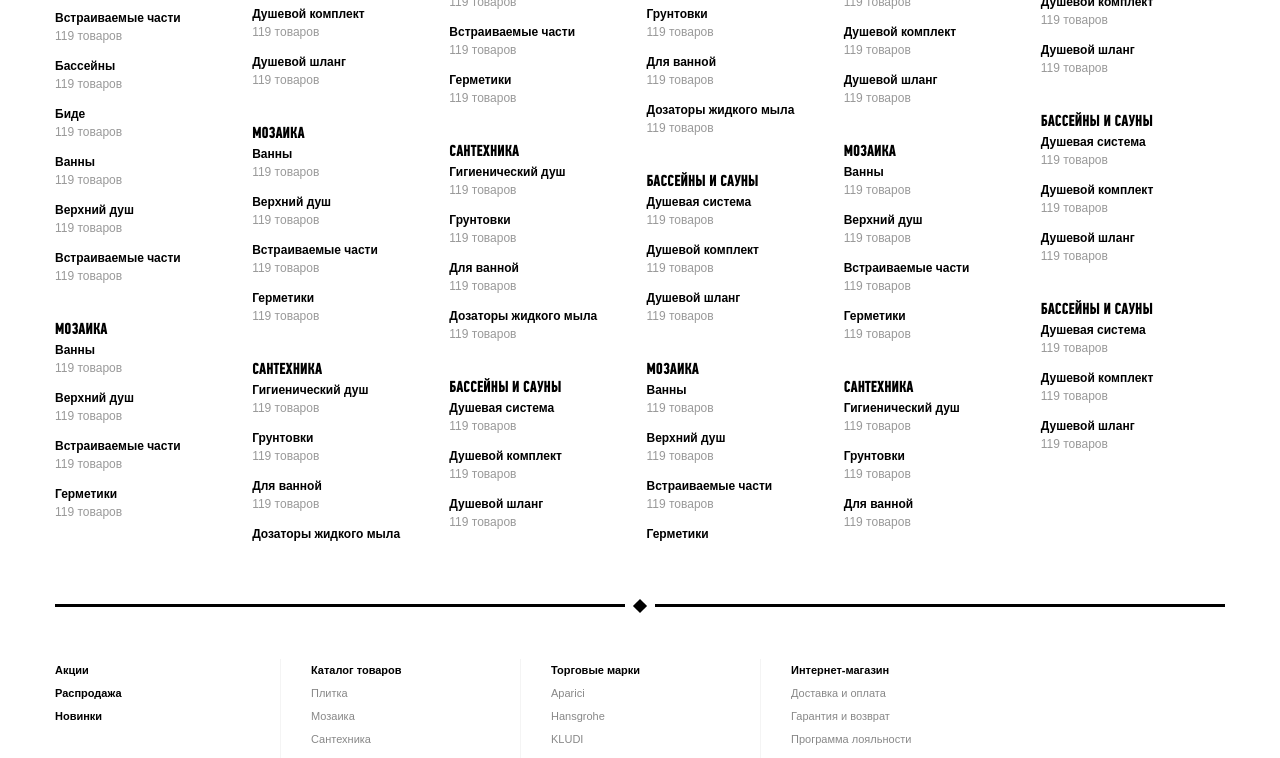
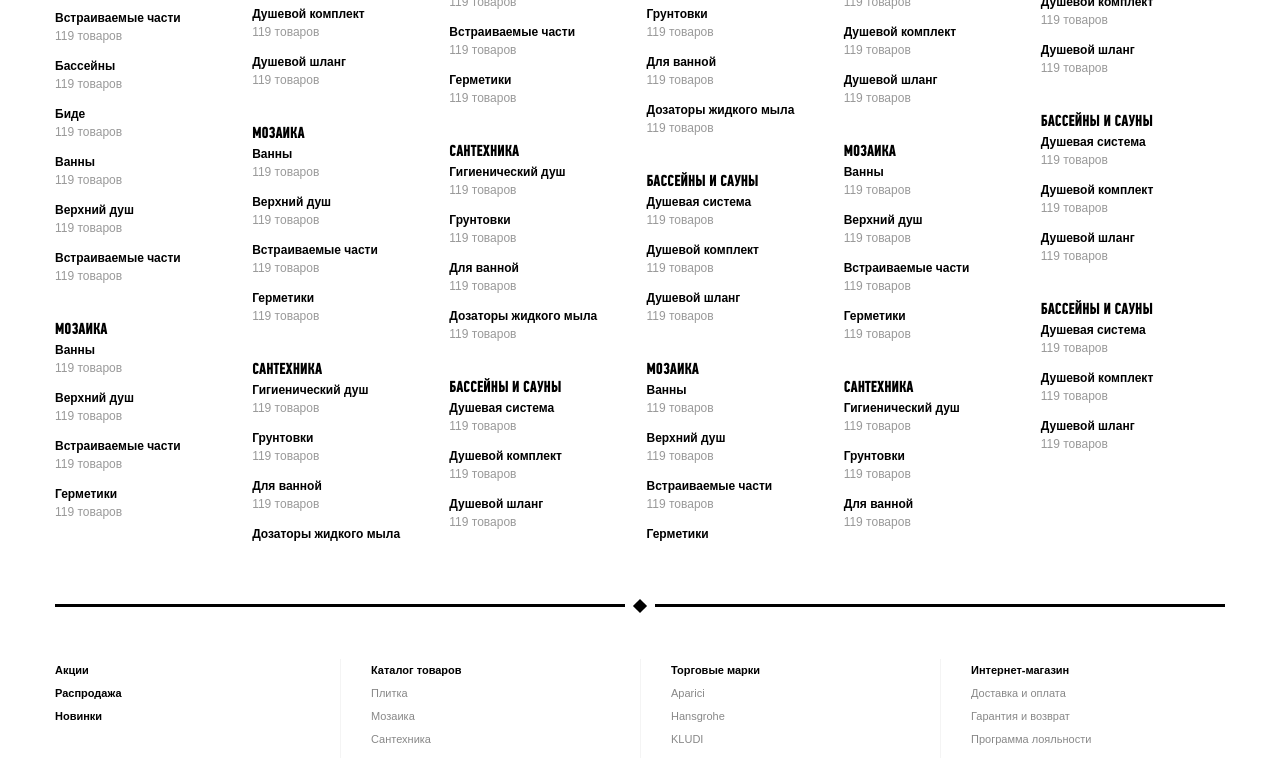
Before and after one commit to Agromat/agromat-shop, a website: page src/agromat-shop-404.html in a window 1280 px wide. Shown: the part 840-1598 px from the top of the page. Drawn offline with nearby package versions, Linux system fonts and the light colour scheme; files that its build step writes are made by us from their sources.

Commit message:
major fix

```diff
--- a/src/sass/_typography.sass
+++ b/src/sass/_typography.sass
@@ -156,5 +156,5 @@
 		span
 			display: block
 			color: #999
-.col-xs-3
-	width: 20% !important
+// .col-xs-3
+// 	width: 20% !important
```
Also changed, not shown: build/css/screen.css.
